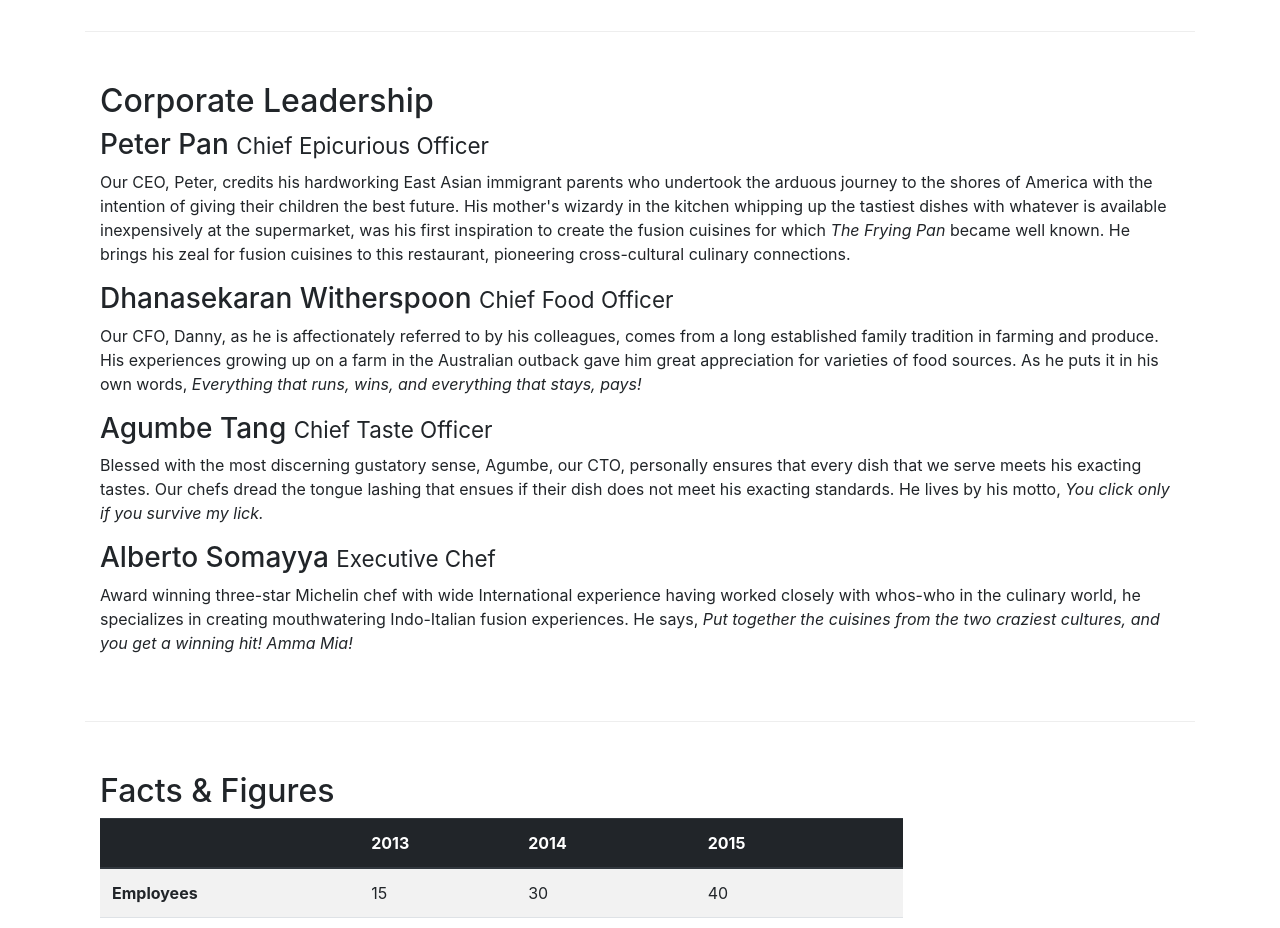
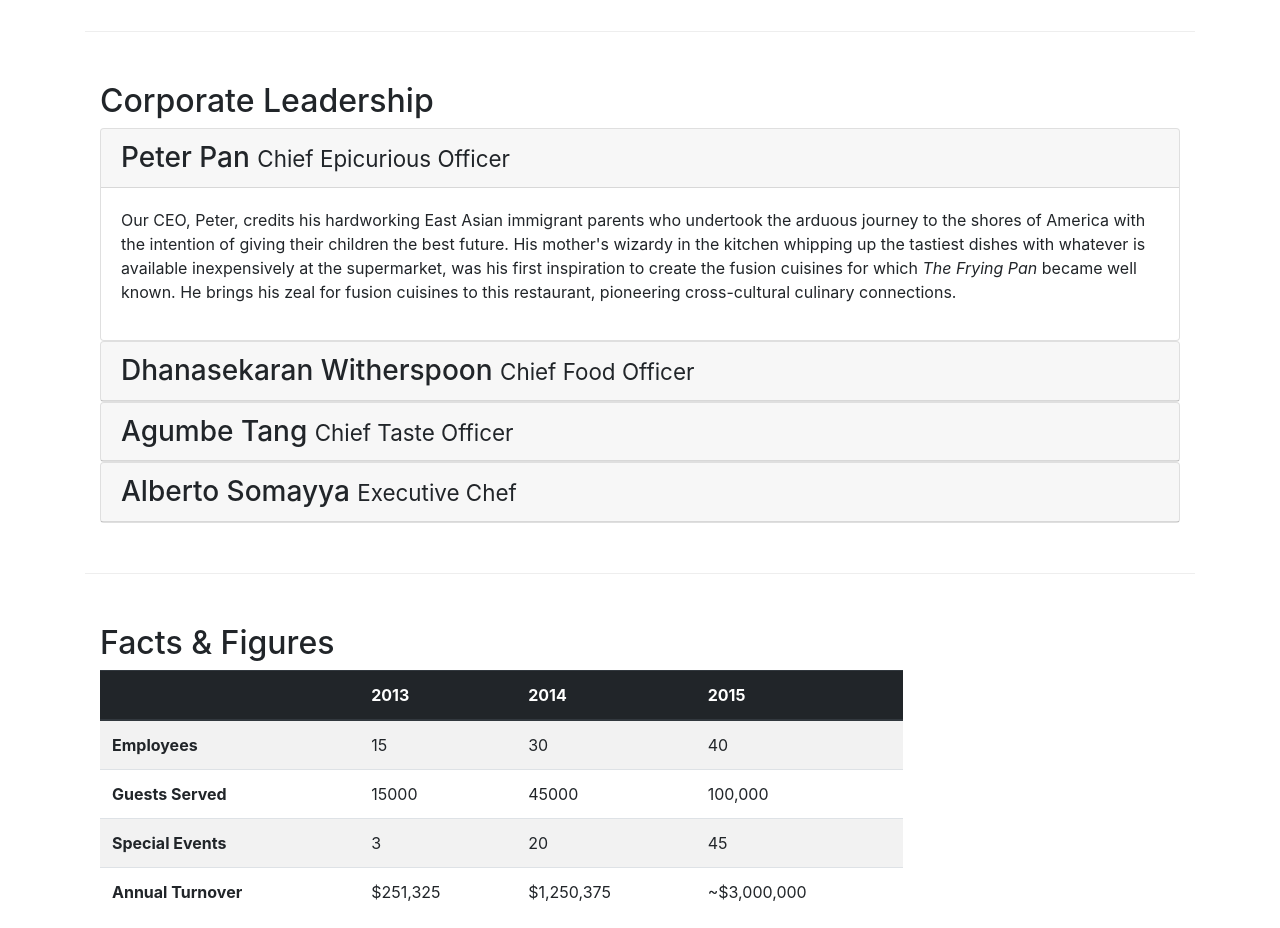
Before and after one commit to gracia-gu/coursera-bootstrap4, a website: page Bootstrap4/conFusion/aboutus.html in a window 1280 px wide. Shown: the part 940-1868 px from the top of the page. Drawn offline with nearby package versions, Linux system fonts and the light colour scheme.

Commit message:
accordion

```diff
--- a/Bootstrap4/conFusion/aboutus.html
+++ b/Bootstrap4/conFusion/aboutus.html
@@ -102,14 +102,66 @@
         <div class="row row-content">
             <div class="col-12">
                 <h2>Corporate Leadership</h2>
-                <h3>Peter Pan <small>Chief Epicurious Officer</small></h3>
-                <p class="d-none d-sm-block">Our CEO, Peter, credits his hardworking East Asian immigrant parents who undertook the arduous journey to the shores of America with the intention of giving their children the best future. His mother's wizardy in the kitchen whipping up the tastiest dishes with whatever is available inexpensively at the supermarket, was his first inspiration to create the fusion cuisines for which <em>The Frying Pan</em> became well known. He brings his zeal for fusion cuisines to this restaurant, pioneering cross-cultural culinary connections.</p>
-                <h3>Dhanasekaran Witherspoon <small>Chief Food Officer</small></h3>
-                <p class="d-none d-sm-block">Our CFO, Danny, as he is affectionately referred to by his colleagues, comes from a long established family tradition in farming and produce. His experiences growing up on a farm in the Australian outback gave him great appreciation for varieties of food sources. As he puts it in his own words, <em>Everything that runs, wins, and everything that stays, pays!</em></p>
-                <h3>Agumbe Tang <small>Chief Taste Officer</small></h3>
-                <p class="d-none d-sm-block">Blessed with the most discerning gustatory sense, Agumbe, our CTO, personally ensures that every dish that we serve meets his exacting tastes. Our chefs dread the tongue lashing that ensues if their dish does not meet his exacting standards. He lives by his motto, <em>You click only if you survive my lick.</em></p>
-                <h3>Alberto Somayya <small>Executive Chef</small></h3>
-                <p class="d-none d-sm-block">Award winning three-star Michelin chef with wide International experience having worked closely with whos-who in the culinary world, he specializes in creating mouthwatering Indo-Italian fusion experiences. He says, <em>Put together the cuisines from the two craziest cultures, and you get a winning hit! Amma Mia!</em></p>
+
+                <div id="accordion" >
+                    <div class="card">
+                        <div class="card-header" role="tab" id="peterhead">
+                            <h3 class="mb-0">
+                                <a data-toggle="collapse" data-target="#peter">
+                                    Peter Pan <small>Chief Epicurious Officer</small>
+                                </a>
+                            </h3>
+                        </div>
+                        <div class="collapse show" id="peter" data-parent="#accordion">
+                            <div class="card-body">
+                                <p class="d-none d-sm-block">Our CEO, Peter, credits his hardworking East Asian immigrant parents who undertook the arduous journey to the shores of America with the intention of giving their children the best future. His mother's wizardy in the kitchen whipping up the tastiest dishes with whatever is available inexpensively at the supermarket, was his first inspiration to create the fusion cuisines for which <em>The Frying Pan</em> became well known. He brings his zeal for fusion cuisines to this restaurant, pioneering cross-cultural culinary connections.</p>
+                            </div>
+                        </div>
+                    </div>
+                    <div class="card">
+                        <div class="card-header" role="tab" id="dannyhead">
+                            <h3 class="mb-0">
+                                <a class="collapsed" data-toggle="collapse" data-target="#danny">
+                                    Dhanasekaran Witherspoon <small>Chief Food Officer</small>
+                                </a>
+                            </h3>
+                        </div>
+                        <div class="collapse" id="danny" data-parent="#accordion">
+                            <div class="card-body">
+                                <p class="d-none d-sm-block">Our CFO, Danny, as he is affectionately referred to by his colleagues, comes from a long established family tradition in farming and produce. His experiences growing up on a farm in the Australian outback gave him great appreciation for varieties of food sources. As he puts it in his own words, <em>Everything that runs, wins, and everything that stays, pays!</em></p>
+                            </div>
+                        </div>
+                    </div>
+                    <div class="card">
+                        <div class="card-header" role="tab" id="agumbehead">
+                            <h3 class="mb-0">
+                                <a class="collapsed" data-toggle="collapse" data-target="#agumbe">
+                                    Agumbe Tang <small>Chief Taste Officer</small>
+                                </a>
+                            </h3>
+                        </div>
+                        <div class="collapse" id="agumbe" data-parent="#accordion">
+                            <div class="card-body">
+                                <p class="d-none d-sm-block">Blessed with the most discerning gustatory sense, Agumbe, our CTO, personally ensures that every dish that we serve meets his exacting tastes. Our chefs dread the tongue lashing that ensues if their dish does not meet his exacting standards. He lives by his motto, <em>You click only if you survive my lick.</em></p>
+                            </div>
+                        </div>
+                    </div>
+                    <div class="card">
+                        <div class="card-header" role="tab" id="albertohead">
+                            <h3 class="mb-0">
+                                <a class="collapsed" data-toggle="collapse" data-target="#alberto">
+                                    Alberto Somayya <small>Executive Chef</small>
+                                </a>
+                            </h3>
+                        </div>
+                        <div class="collapse" id="alberto" data-parent="#accordion">
+                            <div class="card-body">
+                                <p class="d-none d-sm-block">Award winning three-star Michelin chef with wide International experience having worked closely with whos-who in the culinary world, he specializes in creating mouthwatering Indo-Italian fusion experiences. He says, <em>Put together the cuisines from the two craziest cultures, and you get a winning hit! Amma Mia!</em></p>
+                            </div>
+                        </div>
+                    </div>
+                </div>
+
             </div>
         </div>
         <div class="row row-content">
--- a/Bootstrap4/conFusion/css/styles.css
+++ b/Bootstrap4/conFusion/css/styles.css
@@ -37,3 +37,10 @@ body {
 .navbar-dark {
 	background-color: #512DA8;
 }
+
+.tab-content{
+	border-left: 1px solid #ddd;
+	border-right: 1px solid #ddd;
+	border-bottom: 1px solid #ddd;
+	padding: 10px;
+}
```
Also changed, not shown: Bootstrap4/conFusion/index.html (+2 -5 lines).
